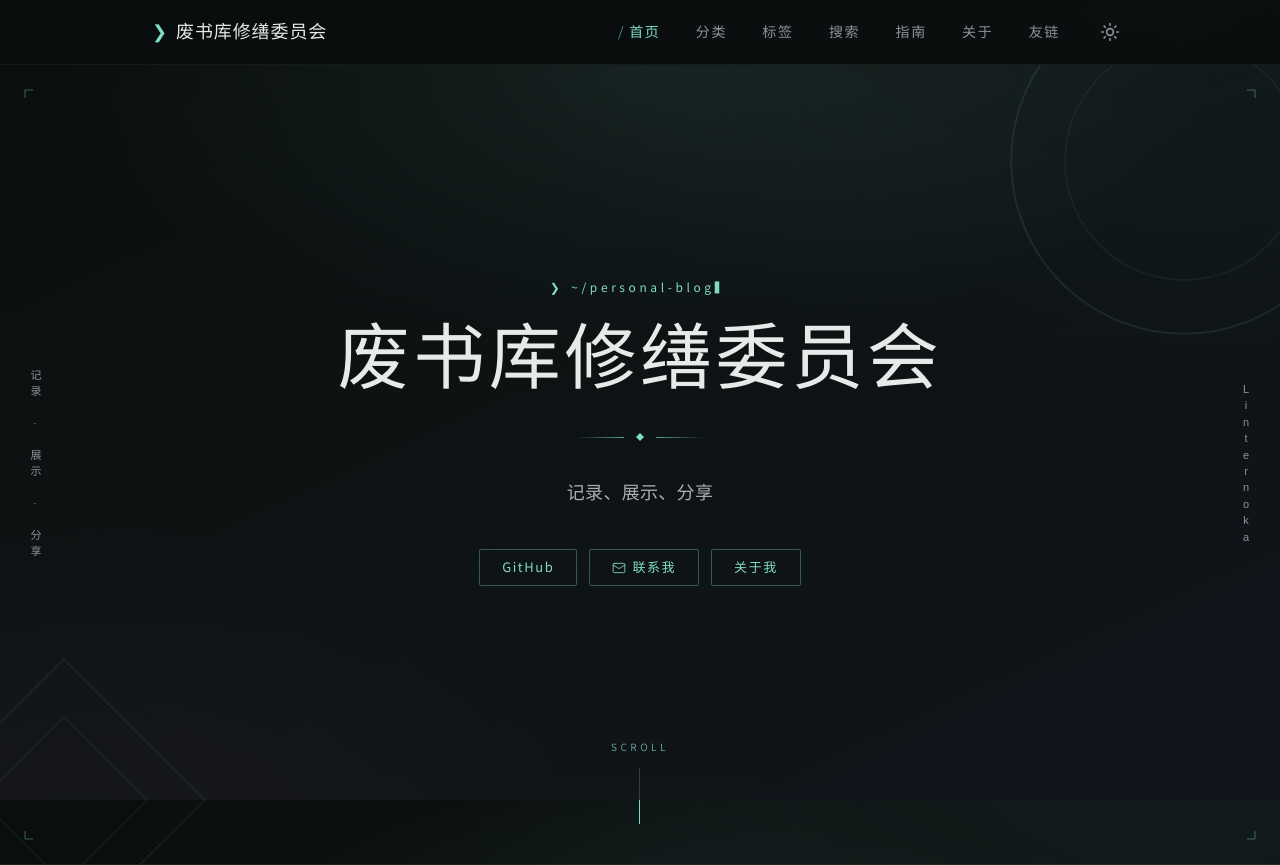
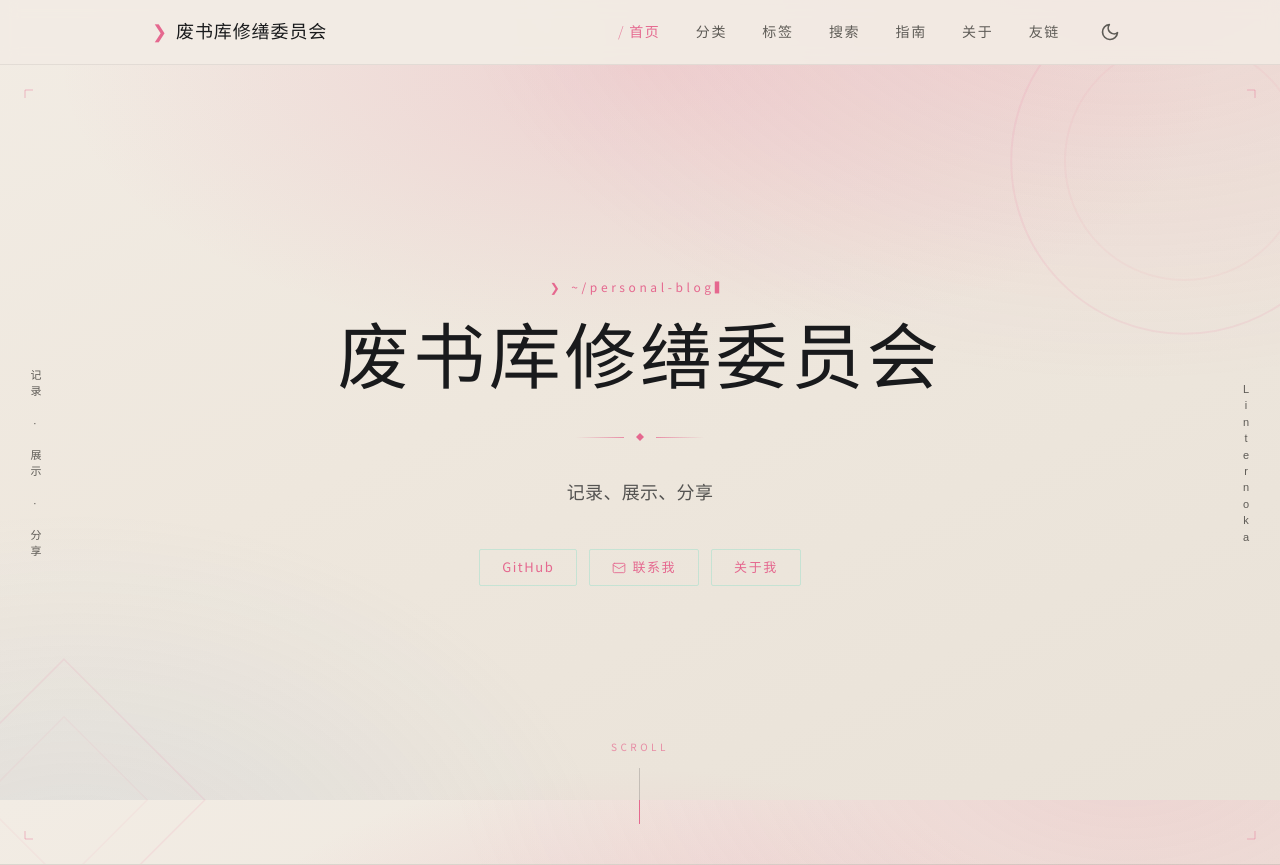
Before and after one commit to Linternoka/personal-blog, a Next.js app: page / in a window 1280 px wide. Shown: the top 865 px of the page. Built offline with nearby package versions, Linux system fonts and the light colour scheme.

Commit message:
feat: 浅色/深色分开设计——浅色改截图淡色基调（粉色太阳+苍白天空+黑字），深色保留暗色废墟；统一标题字重为极轻200

```diff
--- a/app/about/page.tsx
+++ b/app/about/page.tsx
@@ -40,7 +40,7 @@ export default function AboutPage() {
           </div>
         )}
         <div className="mt-6">
-          <h2 className="kam-title text-2xl font-bold text-text">
+          <h2 className="kam-title text-2xl text-text">
             {author.name}
           </h2>
           <p className="mt-2 text-textsoft">{author.bio}</p>
--- a/app/categories/page.tsx
+++ b/app/categories/page.tsx
@@ -31,7 +31,7 @@ export default function CategoriesPage() {
                 href={`/categories/${encodeURIComponent(category.name)}`}
                 className="group flex items-center justify-between border-b border-line py-5 transition-colors duration-300 hover:border-gold/40"
               >
-                <span className="kam-title text-lg font-bold text-text transition-colors group-hover:text-goldstrong">
+                <span className="kam-title text-lg text-text transition-colors group-hover:text-goldstrong">
                   {category.name}
                 </span>
                 <span className="text-xs tabular-nums tracking-widest text-textsoft">
--- a/app/friends/page.tsx
+++ b/app/friends/page.tsx
@@ -34,7 +34,7 @@ export default function FriendsPage() {
                   {friend.name.slice(0, 1)}
                 </div>
                 <div className="min-w-0">
-                  <h2 className="kam-title font-bold text-text transition-colors group-hover:text-goldstrong">
+                  <h2 className="kam-title text-text transition-colors group-hover:text-goldstrong">
                     {friend.name}
                   </h2>
                   <p className="mt-1 line-clamp-2 text-sm text-textsoft">
--- a/app/globals.css
+++ b/app/globals.css
@@ -17,51 +17,55 @@
    ============================================================ */
 
 :root,
+.light {
+  --bg: #f2ece4; /* 苍白米白天际 */
+  --bg-soft: rgba(255, 255, 255, 0.55); /* 玻璃拟态表面 */
+  --bg-deep: #e9e2d8; /* 淡暖灰（云层） */
+  --text: #191a1c; /* 近黑（黑色大字） */
+  --text-soft: #5e5b56; /* 雾灰 */
+  --line: rgba(25, 26, 28, 0.1);
+  --line-strong: rgba(25, 26, 28, 0.18);
+  --gold: #e5688f; /* 粉红（太阳） */
+  --gold-strong: #d64f7d;
+  --gold-soft: rgba(229, 104, 143, 0.16);
+  --accent: #e5688f;
+  --accent-b: #b78cc7; /* 淡紫点缀 */
+  --accent-b-soft: rgba(183, 140, 199, 0.16);
+  --accent-soft: rgba(229, 104, 143, 0.4);
+  --accent-faint: rgba(229, 104, 143, 0.12);
+  --red: #c2565a; /* 暗红点缀 */
+  --hero-fg: #191a1c;
+  --hero-fg-soft: rgba(25, 26, 28, 0.72);
+  --hero-fg-faint: rgba(25, 26, 28, 0.38);
+  --hero-glow: rgba(229, 104, 143, 0.18); /* 粉色太阳光晕 */
+  --fog-a: rgba(229, 104, 143, 0.16); /* 粉色霞光 */
+  --fog-b: rgba(140, 175, 215, 0.14); /* 淡蓝天空 */
+}
+
+/* 深色模式：废墟赛博（保留暗色基底 + 青绿/品红强调） */
 .dark {
-  --bg: #0a0e0d; /* 雾墨绿黑 */
-  --bg-soft: rgba(255, 255, 255, 0.03); /* 玻璃拟态表面 */
-  --bg-deep: #11151c; /* 雾蓝黑 */
-  --text: #e8eae9; /* 冰雾白 */
-  --text-soft: #8a939b; /* 雾灰 */
+  --bg: #0a0e0d;
+  --bg-soft: rgba(255, 255, 255, 0.03);
+  --bg-deep: #11151c;
+  --text: #e8eae9;
+  --text-soft: #8a939b;
   --line: rgba(255, 255, 255, 0.08);
   --line-strong: rgba(255, 255, 255, 0.16);
-  --gold: #7fdcc6; /* 强调 A：低饱和青绿（兼容旧类名） */
+  --gold: #7fdcc6;
   --gold-strong: #9de8d6;
   --gold-soft: rgba(127, 220, 198, 0.16);
   --accent: #7fdcc6;
-  --accent-b: #c77dab; /* 强调 B：低饱和品红 */
+  --accent-b: #c77dab;
   --accent-b-soft: rgba(199, 125, 171, 0.14);
-  --red: #b0403a; /* 暗色赛博红点缀 */
+  --accent-soft: rgba(127, 220, 198, 0.4);
+  --accent-faint: rgba(127, 220, 198, 0.12);
+  --red: #b0403a;
   --hero-fg: #e8eae9;
   --hero-fg-soft: rgba(232, 234, 233, 0.72);
   --hero-fg-faint: rgba(232, 234, 233, 0.38);
   --hero-glow: rgba(127, 220, 198, 0.08);
   --fog-a: rgba(127, 220, 198, 0.06);
   --fog-b: rgba(199, 125, 171, 0.05);
-}
-
-/* 亮色模式：同一色系的浅色派生（保持克制，不用商业高饱和渐变） */
-.light {
-  --bg: #eef1f0;
-  --bg-soft: rgba(10, 14, 13, 0.04);
-  --bg-deep: #e2e7e5;
-  --text: #1c2120;
-  --text-soft: #5d6766;
-  --line: rgba(10, 14, 13, 0.1);
-  --line-strong: rgba(10, 14, 13, 0.2);
-  --gold: #2f9d85;
-  --gold-strong: #1f8a72;
-  --gold-soft: rgba(47, 157, 133, 0.14);
-  --accent: #2f9d85;
-  --accent-b: #a04f87;
-  --accent-b-soft: rgba(160, 79, 135, 0.12);
-  --red: #a63a35;
-  --hero-fg: #1c2120;
-  --hero-fg-soft: rgba(28, 33, 32, 0.72);
-  --hero-fg-faint: rgba(28, 33, 32, 0.38);
-  --hero-glow: rgba(47, 157, 133, 0.1);
-  --fog-a: rgba(47, 157, 133, 0.05);
-  --fog-b: rgba(160, 79, 135, 0.04);
 }
 
 /* ---------- 雾气背景：缓慢漂移（60-120s），不阻塞主线程 ---------- */
@@ -74,7 +78,7 @@ body {
   background:
     radial-gradient(1100px 720px at 88% -8%, var(--fog-a), transparent 62%),
     radial-gradient(900px 640px at 6% 112%, var(--fog-b), transparent 60%),
-    linear-gradient(155deg, #0a0e0d 0%, #0d1213 45%, #11151c 100%);
+    linear-gradient(155deg, #f2ece4 0%, #eee7dd 45%, #e9e2d8 100%);
   background-attachment: fixed;
   background-size: 180% 180%;
   animation: fog-drift 90s ease-in-out infinite alternate;
@@ -82,11 +86,11 @@ body {
   -moz-osx-font-smoothing: grayscale;
   text-rendering: optimizeLegibility;
 }
-.light body {
+.dark body {
   background:
     radial-gradient(1100px 720px at 88% -8%, var(--fog-a), transparent 62%),
     radial-gradient(900px 640px at 6% 112%, var(--fog-b), transparent 60%),
-    linear-gradient(155deg, #eef1f0 0%, #e6ebe9 45%, #e2e7e5 100%);
+    linear-gradient(155deg, #0a0e0d 0%, #0d1213 45%, #11151c 100%);
 }
 @keyframes fog-drift {
   0% {
@@ -433,7 +437,7 @@ blockquote::before {
 /* ---------- Hero 大字标题 ---------- */
 .kam-hero-title {
   font-family: var(--font-serif);
-  font-weight: 100;
+  font-weight: 200;
   letter-spacing: 0.05em;
   line-height: 1.2;
   color: var(--hero-fg);
--- a/app/layout.tsx
+++ b/app/layout.tsx
@@ -59,7 +59,7 @@ export default function RootLayout({ children }: { children: ReactNode }) {
       <body className="flex min-h-full flex-col bg-bg text-text">
         <ThemeProvider
           attribute="class"
-          defaultTheme="dark"
+          defaultTheme="light"
           enableSystem
           disableTransitionOnChange
         >
--- a/app/not-found.tsx
+++ b/app/not-found.tsx
@@ -3,10 +3,10 @@ import Link from "next/link";
 export default function NotFound() {
   return (
     <div className="mx-auto flex w-full max-w-3xl flex-col items-center px-4 py-24 text-center sm:px-6">
-      <p className="kam-title text-7xl font-black tracking-tight text-line-strong">
+      <p className="kam-title text-7xl tracking-tight text-line-strong">
         404
       </p>
-      <h1 className="kam-title mt-4 text-2xl font-bold text-text">
+      <h1 className="kam-title mt-4 text-2xl text-text">
         页面走丢了
       </h1>
       <p className="mt-2 text-textsoft">
--- a/components/Footer.tsx
+++ b/components/Footer.tsx
@@ -21,7 +21,7 @@ export default function Footer() {
           {/* 站点名 */}
           <Link
             href="/"
-            className="kam-title text-xl font-bold tracking-[0.08em] text-goldstrong"
+            className="kam-title text-xl tracking-[0.08em] text-goldstrong"
           >
             {siteConfig.name}
           </Link>
--- a/components/GiscusComments.tsx
+++ b/components/GiscusComments.tsx
@@ -16,7 +16,7 @@ export default function GiscusComments() {
 
   return (
     <section className="mt-12 border-t border-gray-200 pt-8 dark:border-gray-800">
-      <h2 className="mb-4 text-lg font-bold text-gray-900 dark:text-gray-50">
+      <h2 className="mb-4 text-lg text-gray-900 dark:text-gray-50">
         评论
       </h2>
       <Giscus
--- a/components/Header.tsx
+++ b/components/Header.tsx
@@ -19,7 +19,7 @@ export default function Header() {
         {/* 站点名（终端提示符前缀） */}
         <Link
           href="/"
-          className="kam-title group flex items-center gap-2 text-lg font-light tracking-[0.08em] text-text"
+          className="kam-title group flex items-center gap-2 text-lg tracking-[0.08em] text-text"
         >
           <span className="text-gold" aria-hidden="true">
             ❯
--- a/components/SearchClient.tsx
+++ b/components/SearchClient.tsx
@@ -114,7 +114,7 @@ export default function SearchClient() {
                   {post.category}
                 </span>
               </div>
-              <h2 className="kam-title mt-2 text-lg font-bold text-text transition-colors group-hover:text-goldstrong">
+              <h2 className="kam-title mt-2 text-lg text-text transition-colors group-hover:text-goldstrong">
                 {post.title}
               </h2>
               {post.description && (
```
Also changed, not shown: app/posts/[slug]/page.tsx (+4 -4 lines).
